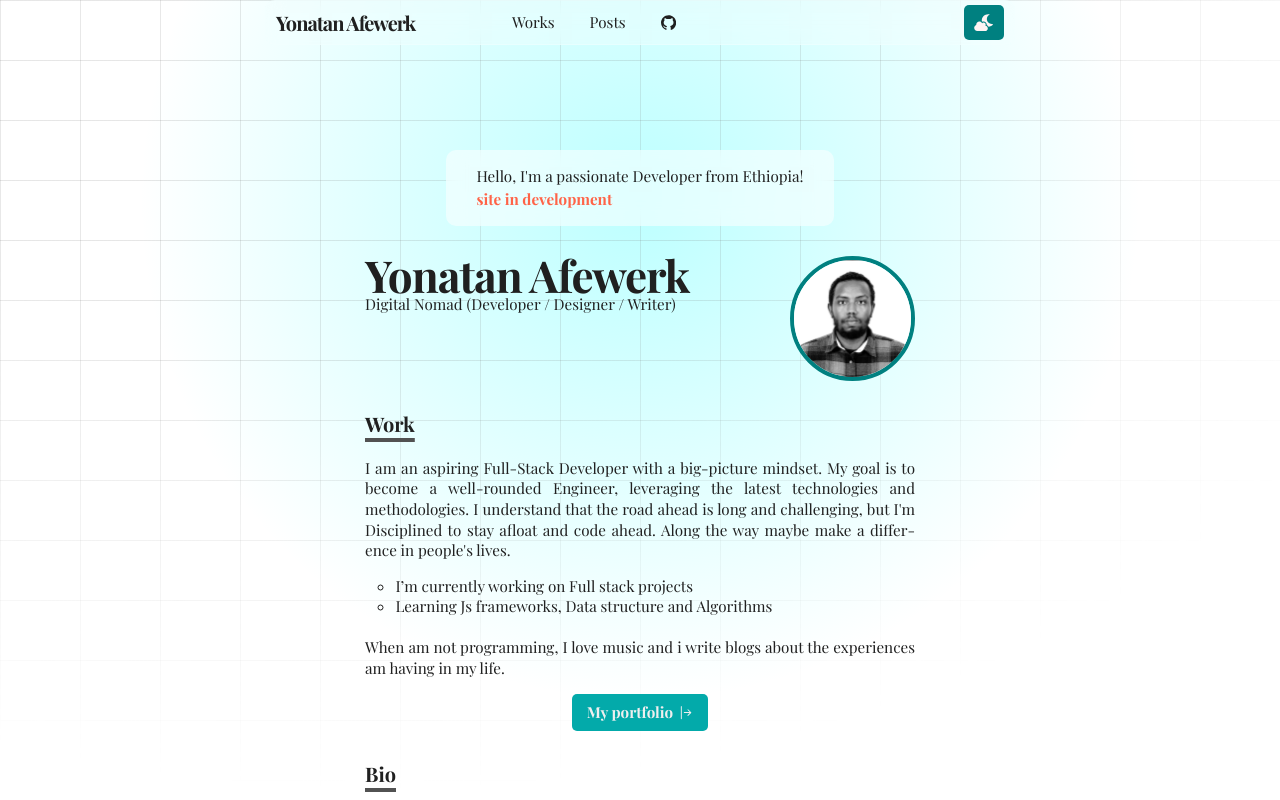
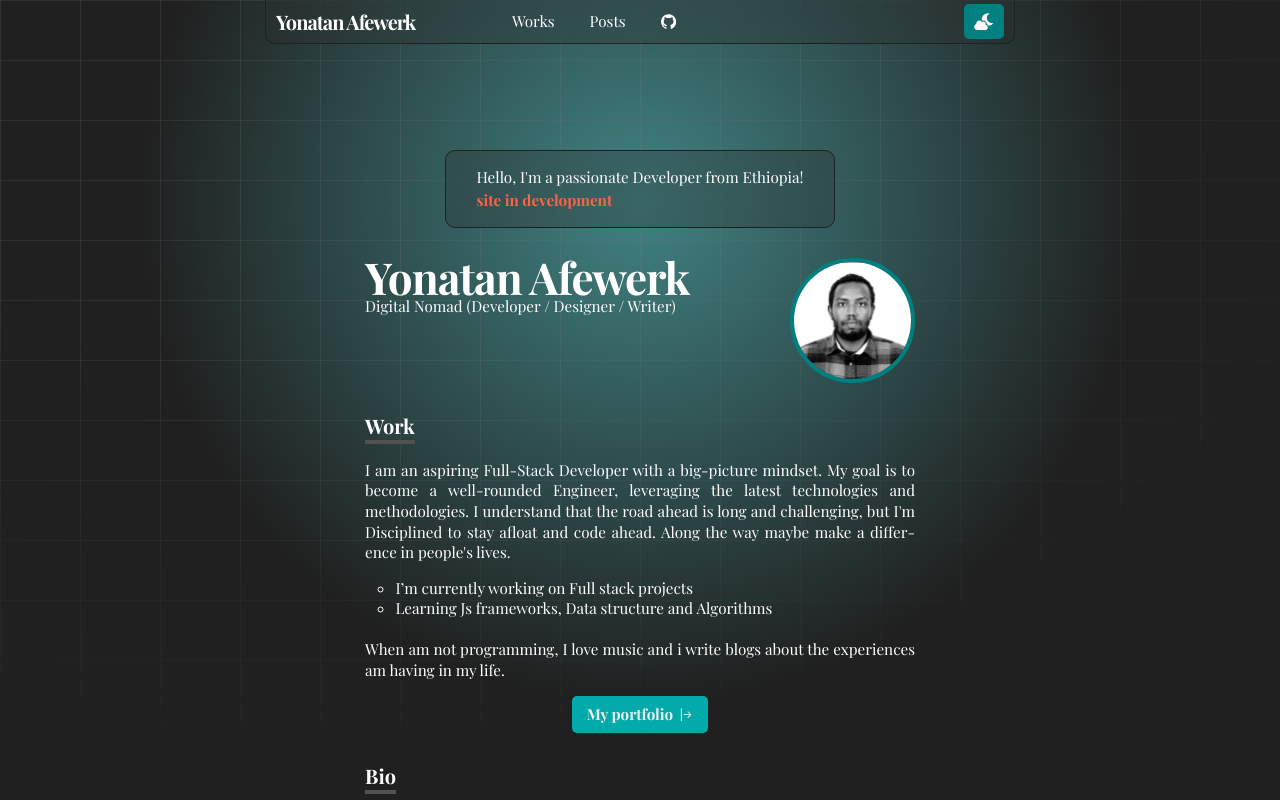
Before and after one commit to Yehonatal/portfolio_v2, a React (Vite) app: page / in a window 1280 px wide. Shown: the top 800 px of the page. Built offline with nearby package versions, Linux system fonts and the light colour scheme; a web font is replaced by a local one.

Commit message:
Theme changer feater added

```diff
--- a/index.html
+++ b/index.html
@@ -8,9 +8,10 @@
     <meta name="description" content="Hello, I'm a passionate Developer from Ethiopia! site in
                     development" />
     <title>Yonatan Afewerk</title>
+
 </head>
 
-<body class="light_theme">
+<body class="dark_theme">
 
 
     <div class="">
@@ -24,14 +25,6 @@
         <div id="root"></div>
     </div>
 
-    <!--
-    <div class="relative h-full w-full bg-white">
-        <div
-            class="">
-        </div>
-    </div> -->
-
-
     <script type="module" src="/src/main.tsx"></script>
 </body>
 
--- a/src/component/Header.tsx
+++ b/src/component/Header.tsx
@@ -2,32 +2,28 @@ import { GithubOutlined } from "@ant-design/icons";
 import "../style/header.css";
 import { FaCloudMoon } from "react-icons/fa";
 import { BiMenuAltLeft } from "react-icons/bi";
+import { Link } from "react-router-dom";
 
-import { Link } from "react-router-dom";
 function Header() {
     function changeTheme() {
-        // if (document.querySelector("body")?.classList.contains("light_theme")) {
-        //     document.querySelector("body")?.setAttribute("class", "dark_theme");
-        // } else {
-        //     document
-        //         .querySelector("body")
-        //         ?.setAttribute("class", "light_theme");
-        // }
+        const body = document.querySelector("body");
+
+        if (body?.classList.contains("light_theme")) {
+            body.classList.remove("light_theme");
+            body.classList.add("dark_theme");
+        } else {
+            body?.classList.remove("dark_theme");
+            body?.classList.add("light_theme");
+        }
     }
 
     function humActions() {
-        if (
-            document
-                .querySelector(".hum_menu_container")
-                ?.classList.contains("hide")
-        ) {
-            document
-                .querySelector(".hum_menu_container")
-                ?.setAttribute("class", "hum_menu_container");
+        const menuContainer = document.querySelector(".hum_menu_container");
+
+        if (menuContainer?.classList.contains("hide")) {
+            menuContainer.classList.remove("hide");
         } else {
-            document
-                .querySelector(".hum_menu_container")
-                ?.setAttribute("class", "hum_menu_container hide");
+            menuContainer?.classList.add("hide");
         }
     }
 
@@ -35,7 +31,7 @@ function Header() {
         <header>
             <div className="header_container">
                 <div className="tag ">
-                    <Link to="/" className="tag_link  ">
+                    <Link to="/" className="tag_link">
                         Yonatan Afewerk
                     </Link>
                 </div>
@@ -46,10 +42,11 @@ function Header() {
                     <li>
                         <Link to="/posts">Posts</Link>
                     </li>
-                    <li className="flex ">
+                    <li className="flex">
                         <a
                             href="https://github.com/Yehonatal/portfolio_v2"
                             target="_blank"
+                            rel="noopener noreferrer"
                         >
                             <div className="flex">
                                 <GithubOutlined />
@@ -57,7 +54,7 @@ function Header() {
                         </a>
                     </li>
                 </nav>
-                {/* changeTheme function for the onclick  */}
+                {/* Theme switcher */}
                 <div className="theme_switch">
                     <div className="switch" onClick={changeTheme}>
                         <FaCloudMoon />
@@ -78,6 +75,7 @@ function Header() {
                         <a
                             href="https://github.com/Yehonatal/portfolio_v2"
                             target="_blank"
+                            rel="noopener noreferrer"
                         >
                             <li>
                                 <GithubOutlined />
--- a/src/index.css
+++ b/src/index.css
@@ -91,15 +91,15 @@ meter {
 }
 
 .light_theme {
-    --crl-bg: #f0e7db;
+    --crl-bg: white;
     --crl-txt: #202020;
-    --crl-glass: rgba(255, 255, 255, 0.534);
+    --crl-glass: rgba(255, 255, 255, 0.281);
 }
 
 .dark_theme {
     --crl-txt: white;
     --crl-bg: #202020;
-    --crl-glass: rgba(255, 255, 255, 0.25);
+    --crl-glass: rgba(48, 48, 48, 0.329);
 }
 
 :root {
@@ -110,6 +110,7 @@ body {
     font-family: var(--ff-family);
     color: var(--crl-txt);
     padding: 0 20px;
+    background-color: var(--crl-bg);
     transition: background-color 0.3s ease-in-out;
     font-size: 0.95em !important;
 }
--- a/src/style/header.css
+++ b/src/style/header.css
@@ -6,12 +6,12 @@ header {
     width: 100%;
 
     z-index: 2;
-    /* backdrop-filter: blur(15px); */
 }
 
 .header_container {
-    border: 1px solid #f2ffff65;
-    border-radius: 10px;
+    border: solid var(--crl-bg);
+    border-width: 0 1px 1px 1px;
+    border-radius: 0 0 10px 10px;
     display: flex;
     margin: 0 10px;
     padding: 4px 10px;
@@ -19,7 +19,7 @@ header {
     margin-inline: auto;
     max-width: 750px;
     user-select: none;
-    background: #f2ffff65;
+    background: var(--crl-glass);
     backdrop-filter: blur(10px);
 }
 
@@ -137,14 +137,13 @@ nav li a:hover {
 
 .hum_menu_container {
     position: absolute;
-    /* display: block; */
     border: 1px solid rgb(215, 215, 215);
     padding: 5px 20px;
     top: 50px;
     left: 50%;
     right: 0;
     border-radius: 5px;
-    background: #f2ffffcc;
+    background: var(--crl-bg);
     transition: all 0.35s ease-in-out;
 }
 
--- a/src/style/hero.css
+++ b/src/style/hero.css
@@ -18,6 +18,7 @@
     width: fit-content;
     padding: 15px 30px;
     border-radius: 10px;
+    border: 1px solid var(--crl-bg);
 }
 
 .nameTag h1 {
--- a/src/style/project.css
+++ b/src/style/project.css
@@ -27,10 +27,11 @@
 
 .project-card p {
     font-size: 0.9rem;
-    color: #555;
+    color: var(--crl-txt);
     line-height: 1.25;
     text-align: justify;
     hyphens: auto;
+    opacity: 0.75;
 }
 
 .project-card .links {
```
